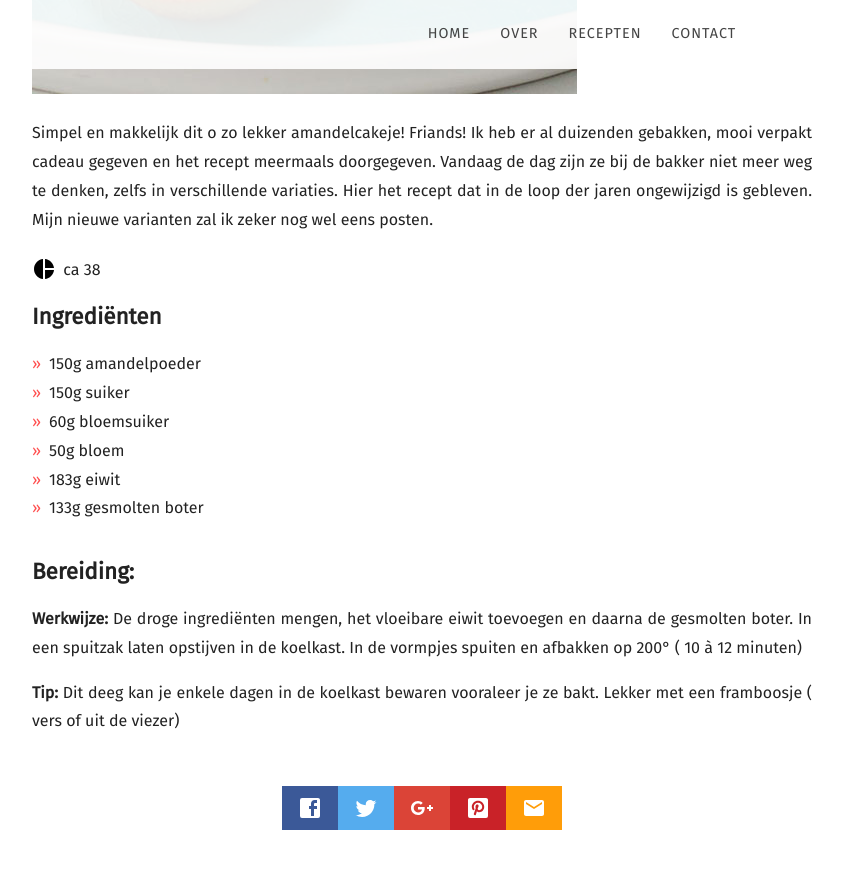
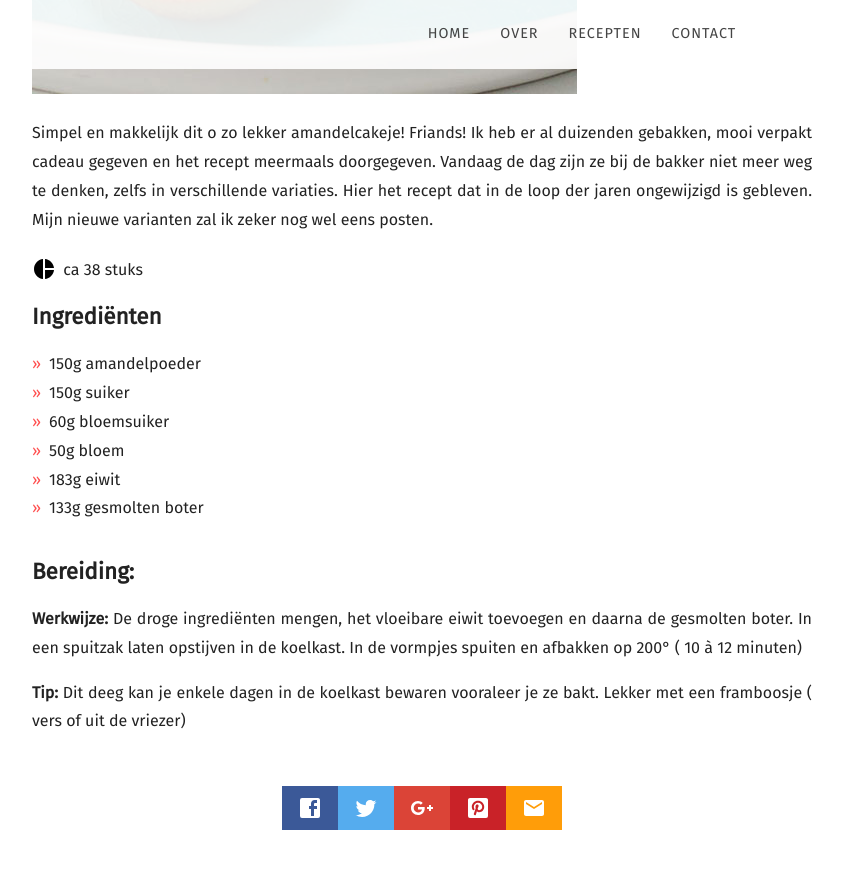
Before and after one commit to fabilicious/fabilicious.github.io, a Jekyll site: the page built from _posts/2018-10-23-friands.md, in a window 1280 px wide and 900 px high, scrolled down 1116 px. Shown: the top 869 px of the window, without its empty margins (58-901 px from the left). Built offline with Jekyll 4.4.1, drawn with Linux system fonts in a browser that asks for light colours; nearby versions of some CDN libraries; some web fonts are replaced.

Commit message:
correctie

```diff
--- a/_posts/2018-10-23-friands.md
+++ b/_posts/2018-10-23-friands.md
@@ -5,7 +5,7 @@ categories:
   - koekjesEnKleinGebak
 featured_image: /Fabilicious/images/friands 1200SM.jpg
 recipe:
-  servings: ca 38
+  servings: ca 38 stuks
   ingredients_markdown: |-
     * 150g amandelpoeder
     * 150g suiker
@@ -30,4 +30,4 @@ In de vormpjes spuiten en afbakken op 200° ( 10 à 12 minuten)
 
 <b>Tip: </b>
 Dit deeg kan je enkele dagen in de koelkast bewaren vooraleer je ze bakt.
-Lekker met een framboosje ( vers of uit de viezer)
+Lekker met een framboosje ( vers of uit de vriezer)
```
